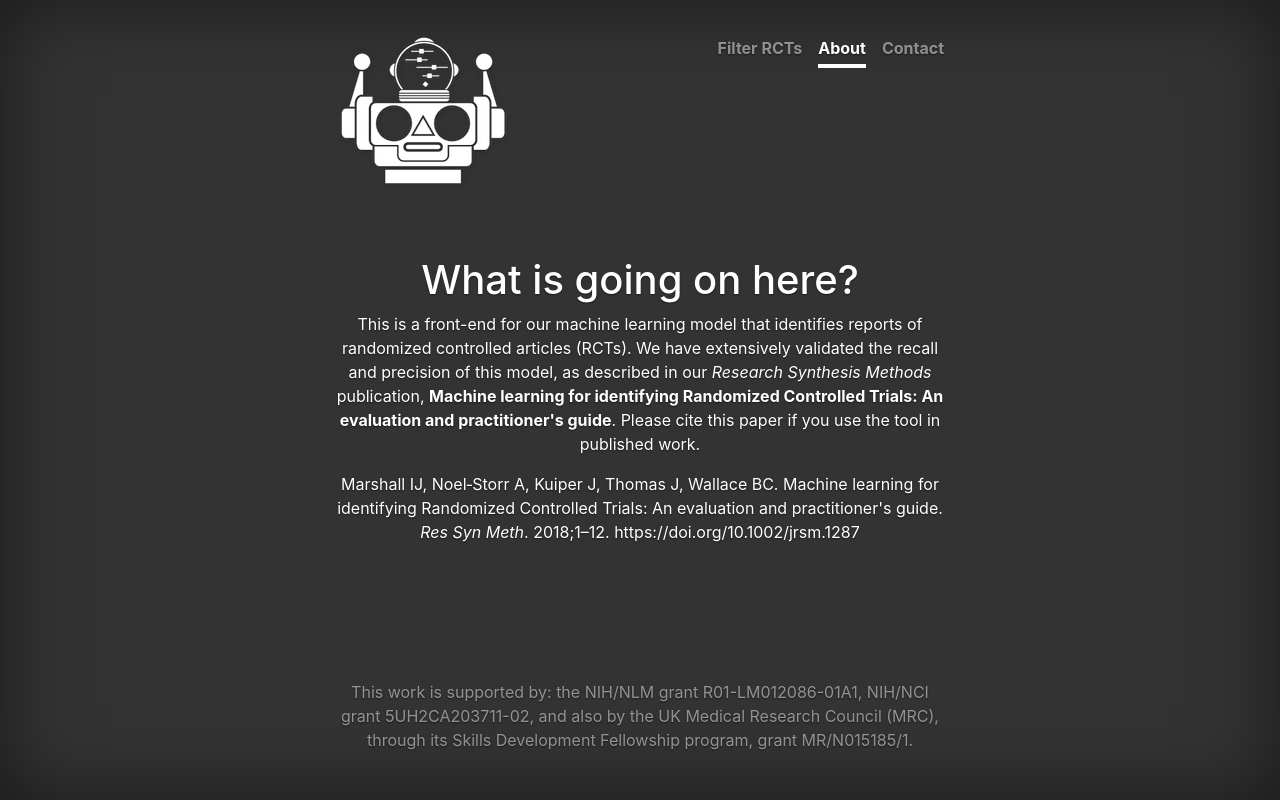
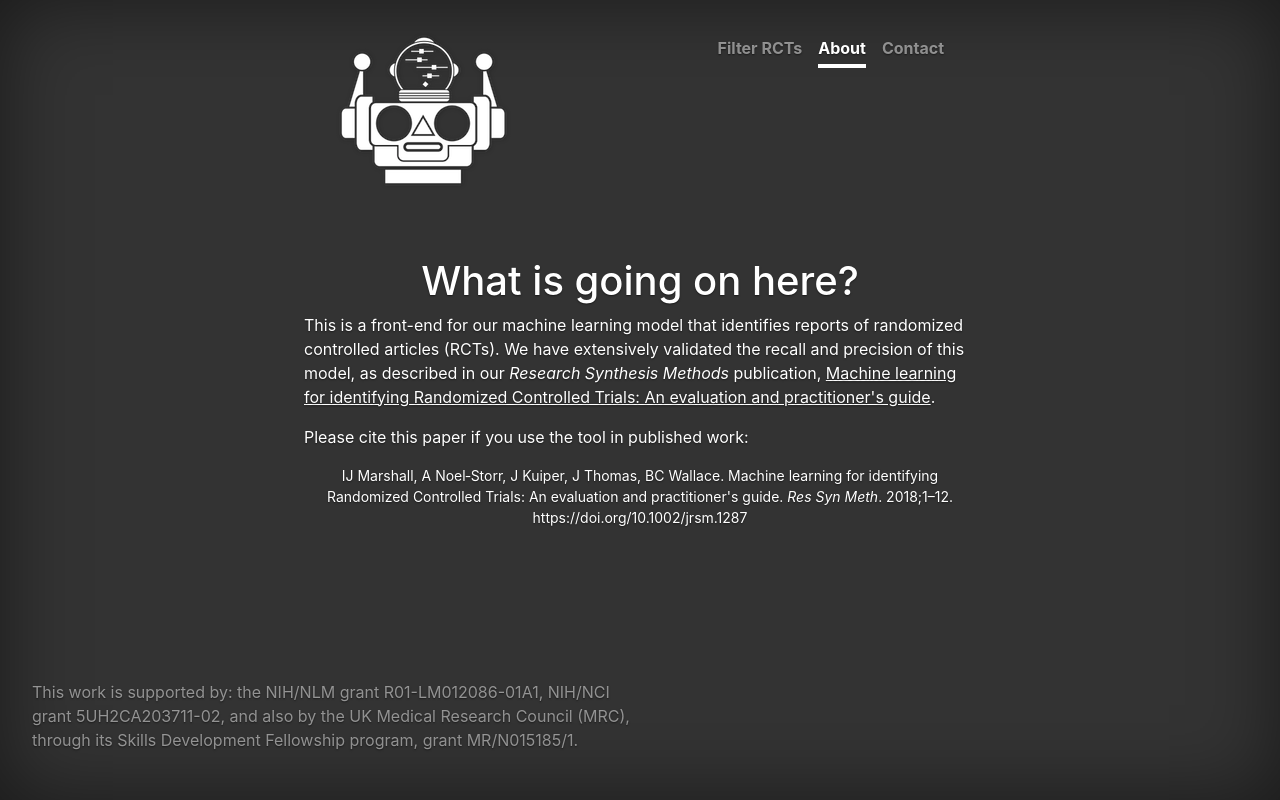
Before and after one commit to ijmarshall/robotsearch, a Flask app: page /about in a window 1280 px wide. Run offline with Flask 2, Linux system fonts and the light colour scheme; parts of the project's set-up code (start-up, migrations or seed data) failed here and were passed over; some libraries are stand-ins or nearby versions.

Commit message:
small fixes

```diff
--- a/templates/about.html
+++ b/templates/about.html
@@ -29,35 +29,34 @@
                 </div>
           </div>
 
-          <div class="inner cover">
+
             <h1 class="cover-heading">What is going on here?</h1>
 
 
 
 
-            <p>This is a front-end for our machine learning model that identifies reports of randomized controlled articles (RCTs). We have extensively validated the recall and precision of this model, as described in our <i>Research Synthesis Methods</i> publication, <b>Machine learning for identifying Randomized Controlled Trials: An evaluation and practitioner's guide</b>. Please cite this paper if you use the tool in published work. </p>
+            <p align="left">This is a front-end for our machine learning model that identifies reports of randomized controlled articles (RCTs). We have extensively validated the recall and precision of this model, as described in our <i>Research Synthesis Methods</i> publication, <a href="https://onlinelibrary.wiley.com/doi/abs/10.1002/jrsm.1287"><u>Machine learning for identifying Randomized Controlled Trials: An evaluation and practitioner's guide</u></a>.</p>
 
+            <p align="left">Please cite this paper if you use the tool in published work: </p>
 
-                    Marshall
-              <text></text>IJ, Noel‐Storr
-              <text></text>A, Kuiper
-              <text></text>J, Thomas
-              <text></text>J, Wallace
-              <text></text>BC. <span class="articleTitle">Machine learning for identifying Randomized Controlled Trials: An evaluation and practitioner's
-                 guide</span>. <i>Res Syn Meth</i>. <span class="pubYear">2018</span>;1–12. <a href="https://doi.org/10.1002/jrsm.1287" class="linkBehavior">https://doi.org/10.1002/jrsm.1287</a>
+              <blockquote class="blockquote text-center" style="font-size:14px">
+                 <p class="mb-0">
+                IJ Marshall, A Noel‐Storr, J Kuiper, J Thomas, BC Wallace. Machine learning for identifying Randomized Controlled Trials: An evaluation and practitioner's
+                 guide. <i>Res Syn Meth</i>. 2018;1–12. <a href="https://doi.org/10.1002/jrsm.1287" class="linkBehavior">https://doi.org/10.1002/jrsm.1287</a></p>
+                 </blockquote>
 
           </div>
 
 
           <div class="mastfoot">
             <div class="inner">
-              <p>This work is supported by: the NIH/NLM grant R01-LM012086-01A1, NIH/NCI grant 5UH2CA203711-02, and also by the UK Medical Research Council (MRC), through its Skills Development Fellowship program, grant MR/N015185/1.</p>
+              <p align="left">This work is supported by: the NIH/NLM grant R01-LM012086-01A1, NIH/NCI grant 5UH2CA203711-02, and also by the UK Medical Research Council (MRC), through its Skills Development Fellowship program, grant MR/N015185/1.</p>
             </div>
           </div>
 
         </div>
 
-      </div>
+
 
     </div>
 
--- a/templates/download_ready.html
+++ b/templates/download_ready.html
@@ -37,7 +37,10 @@
 
 
 
-            <p class="lead"><a href="{{ download_path }}" download="{{ target_file_name }}"><mark>download</mark>  your filtered list</a></p>
+            <p class="lead"><a href="{{ download_path }}" download="{{ target_file_name }}"><mark><img src="{{ url_for('static', filename='download.png') }}"></img> download</mark>  your filtered list</a></p>
+
+
+
           </div>
 
 
--- a/templates/select_ris_to_upload.html
+++ b/templates/select_ris_to_upload.html
@@ -41,15 +41,15 @@
 
           </div>
 
-
+ </div>
 
           <div class="mastfoot">
             <div class="inner">
-              <p>This work is supported by: the NIH/NLM grant R01-LM012086-01A1, NIH/NCI grant 5UH2CA203711-02, and also by the UK Medical Research Council (MRC), through its Skills Development Fellowship program, grant MR/N015185/1.</p>
+              <p align="left">This work is supported by: the NIH/NLM grant R01-LM012086-01A1, NIH/NCI grant 5UH2CA203711-02, and also by the UK Medical Research Council (MRC), through its Skills Development Fellowship program, grant MR/N015185/1.</p>
             </div>
           </div>
 
-        </div>
+
 
       </div>
 
```
